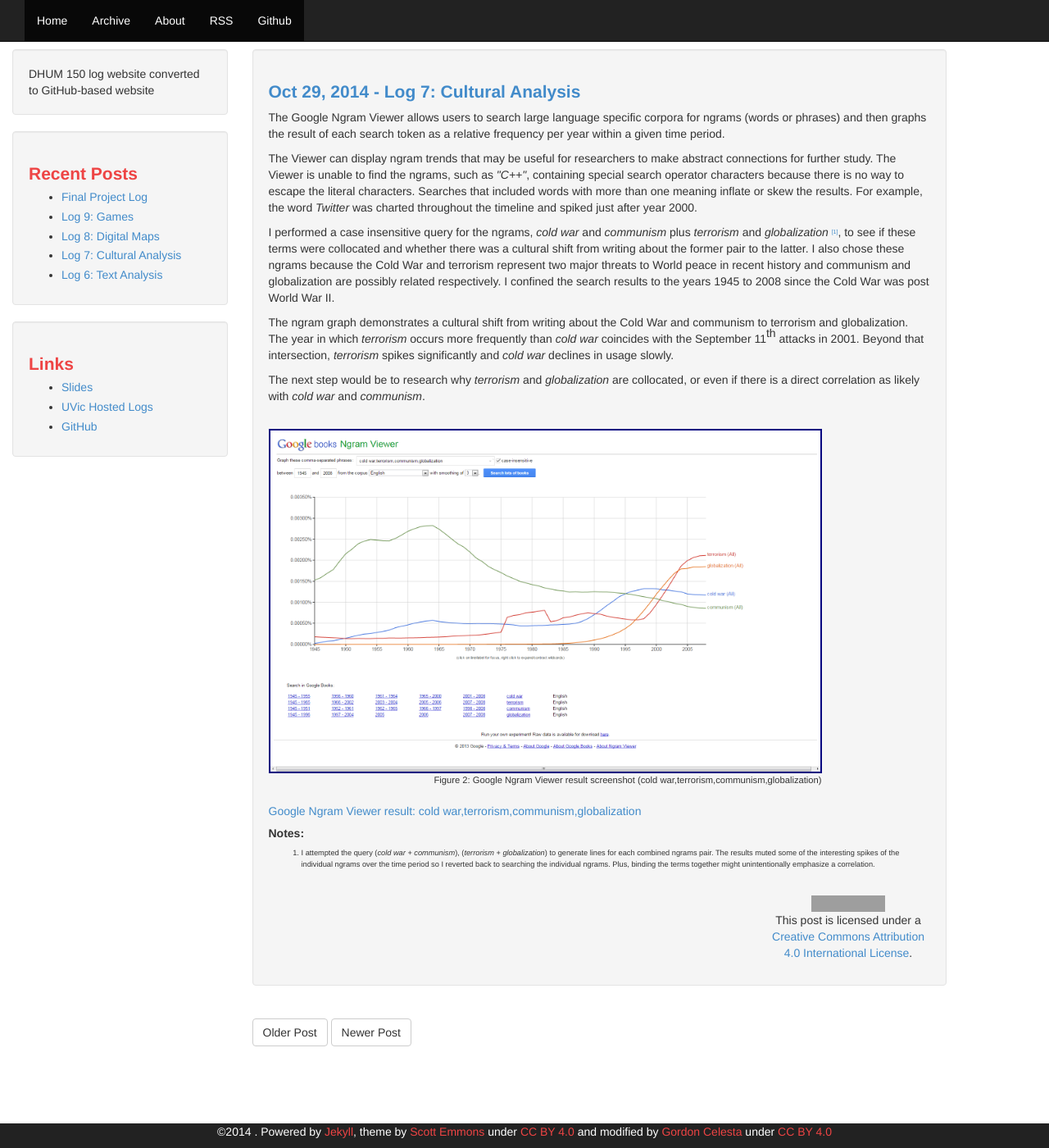
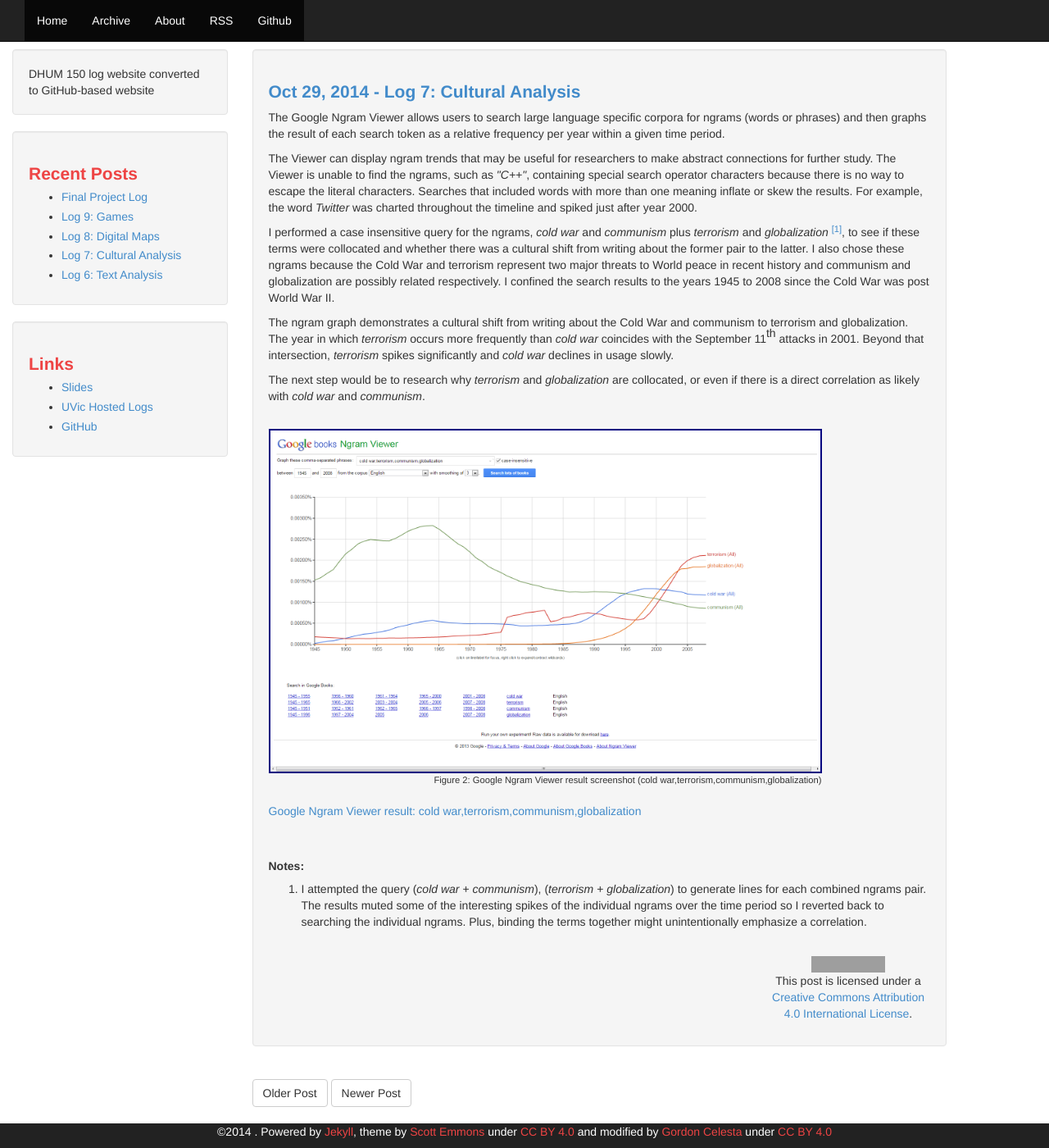
Before and after one commit to gcelesta/gcelesta.github.io, a Jekyll site: the page built from _posts/2014-10-29-log7.html, in a window 1280 px wide and 1400 px high. Shown: the whole window at 82% size. Built offline with Jekyll 4.4.1, drawn with Linux system fonts in a browser that asks for light colours; Markdown is read by kramdown in place of the engine named in the settings; grey boxes are pictures that could not be loaded.

Commit message:
Fixed css for notes and pages with them

```diff
--- a/_posts/2014-10-08-log4.html
+++ b/_posts/2014-10-08-log4.html
@@ -20,7 +20,8 @@
     <img class="figure" src="{{ site.url}}/images/Screenshot%202014-10-03%2013.27.45.png" alt="Wikipedia Screenshot - Before Edit" width="675" height="300">
 	<figcaption>Figure 2: Screenshot of Wikipedia article after edit. (2014-10-03 13:27:45)</figcaption>
 </figure>
-<h4>Notes:</h4>
+
+<h4 class="notes">Notes:</h4>
 <ol id="notes">
 	<li><a id="note1" href="http://artbergmann.rocks/artbergmann/credits/credits.html">Art Bergmann Fan Site: Credits</a></li>
 	<li id="note2">Since I am a subject matter expert, I chose to contribute anonymously (IP 134.87.174.225) rather than my username, VA7SDF, so it would appear more contestable.</li>
--- a/_posts/2014-10-14-log5.html
+++ b/_posts/2014-10-14-log5.html
@@ -3,7 +3,6 @@
 title:      "Log 5: Text Digitization and Online Presentation"
 category:   Logs
 ---
-</div>
 	<div id="transcription" class="digitization">
 		<h4 class="transcriptiontitle">Mystery Songs</h4>
 		<p class="transcriptionparagraph">Once at least, during the winter, the people gathered in the largest underground house, and each in turn sung his mystery-songs either the most powerful song obtained from his guardians, or the one best adapted for the purpose of the ceremony. Each man, in his song, told whatever was wonderful or important that had happened to his spirit since last they sang the mystery-songs. A very few of the men danced when they sang. This ceremony trained all the youths in the singing of their mystery-songs, to give them self-confidence, to find out how they were progressing, what their guardians were, and who among them was likely to become great.</p>
@@ -25,7 +24,7 @@
 		<p>I faced two challenges editing the image.  First, the various filters I experimented with did not remove all of the artifacts, such as the text or images on the other side of the page which bled through during the scanning process.  Second, the text was less legible after reducing the size of the image.</p>
 		<p>The process I took to transcribe the document was to: embed a copy of the image within <a href="http://office.microsoft.com/en-ca/word/" target="_blank">Word</a>; crop the image to isolate the text for transcription; and type the text.  Then I proofread the transcription and corrected one error.  The only transcription decision I made was to ensure the width of the text on the web page was approximately 66 characters wide for optimal reading.</p>
 		<p>Some advantages of editable text format presentable on the web are the text is searchable or indexed quicker; can be interactive via hyperlinks or user comments; can be copied.  Some advantages of the digital facsimile are affording access to a book so users can view the artwork, layout, font, and paper.  This allows the view to draw their own conclusions based on the entire piece and ensure its correctness.</p>
-		<h4>Notes:</h4>
+		<h4 class="notes">Notes:</h4>
 		<ol id="notes">
 			<li><a id="note1" href="http://www.photoshopessentials.com/essentials/the-72-ppi-web-resolution-myth/">The 72 PPI Web Resolution Myth</a></li>
 		</ol>
--- a/_posts/2014-10-29-log7.html
+++ b/_posts/2014-10-29-log7.html
@@ -21,7 +21,8 @@
 </figure>
 <br />
 <a href="https://books.google.com/ngrams/graph?content=cold+war%2Cterrorism%2Ccommunism%2Cglobalization&amp;case_insensitive=on&amp;year_start=1945&amp;year_end=2008&amp;corpus=15&amp;smoothing=3&amp;share=&amp;direct_url=t4%3B%2Ccold%20war%3B%2Cc0%3B%2Cs0%3B%3BCold%20War%3B%2Cc0%3B%3Bcold%20war%3B%2Cc0%3B%3BCOLD%20WAR%3B%2Cc0%3B%3BCold%20war%3B%2Cc0%3B.t4%3B%2Cterrorism%3B%2Cc0%3B%2Cs0%3B%3Bterrorism%3B%2Cc0%3B%3BTerrorism%3B%2Cc0%3B%3BTERRORISM%3B%2Cc0%3B.t4%3B%2Ccommunism%3B%2Cc0%3B%2Cs0%3B%3BCommunism%3B%2Cc0%3B%3Bcommunism%3B%2Cc0%3B%3BCOMMUNISM%3B%2Cc0%3B.t4%3B%2Cglobalization%3B%2Cc0%3B%2Cs0%3B%3Bglobalization%3B%2Cc0%3B%3BGlobalization%3B%2Cc0%3B%3BGLOBALIZATION%3B%2Cc0" target="_blank">Google Ngram Viewer result: cold war,terrorism,communism,globalization</a>
-		<h4>Notes:</h4>
-		<ol id="notes">
-			<li id="note1">I attempted the query (<i>cold war</i> + <i>communism</i>), (<i>terrorism</i> + <i>globalization</i>) to generate lines for each combined ngrams pair.  The results muted some of the interesting spikes of the individual ngrams over the time period so I reverted back to searching the individual ngrams.  Plus, binding the terms together might unintentionally emphasize a correlation.</li>
-		</ol>
+
+<h4 class="notes">Notes:</h4>
+<ol id="notes">
+    <li id="note1">I attempted the query (<i>cold war</i> + <i>communism</i>), (<i>terrorism</i> + <i>globalization</i>) to generate lines for each combined ngrams pair.  The results muted some of the interesting spikes of the individual ngrams over the time period so I reverted back to searching the individual ngrams.  Plus, binding the terms together might unintentionally emphasize a correlation.</li>
+</ol>
--- a/_posts/2014-12-02-final.html
+++ b/_posts/2014-12-02-final.html
@@ -15,7 +15,7 @@
 
 <p>In conclusion, one question I kept posing to myself was: would I use GitHub Pages again?  I never settled on a definitive answer as the choice would depend on the skillset of any other collaborators; and size, nature, and complexity of the project.  I oscillated between thinking Jekyll is terrific to reflecting on how it might confound other project members.  I also struggled with reimagining GitHub as a place to develop projects other than open source software.  My instinct, at this time, is probably not.</p>
 
-<h4>Notes:</h4>
+<h4 class="notes">Notes:</h4>
 <ol id="notes">
 	<li><a href="http://web.uvic.ca/~gcelesta/" id="note1" target="_blank">http://web.uvic.ca/~gcelesta/</a></li>
 	<li><a href="http://gcelesta.github.io/" id="note2" target="_blank">http://gcelesta.github.io/</a></li>
--- a/css/theme.css
+++ b/css/theme.css
@@ -74,12 +74,16 @@
 }
 
 sup {
-	font-size: .5em;
+	font-size: .8em;
+}
+
+h4.notes {
+    margin-top: 50px;
 }
 
 #notes
 {
-	font-size: .66em;
+	font-size: 1em;
 }
 
 figcaption {
```
